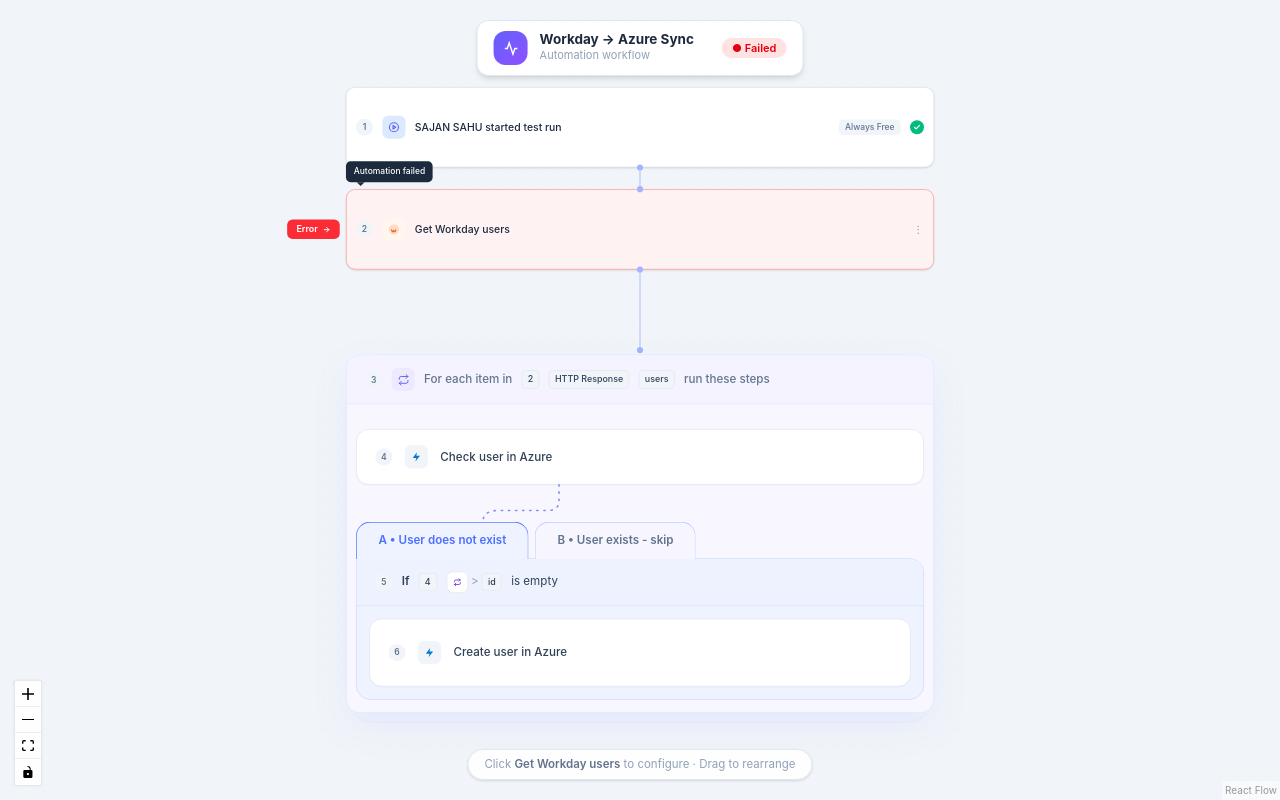
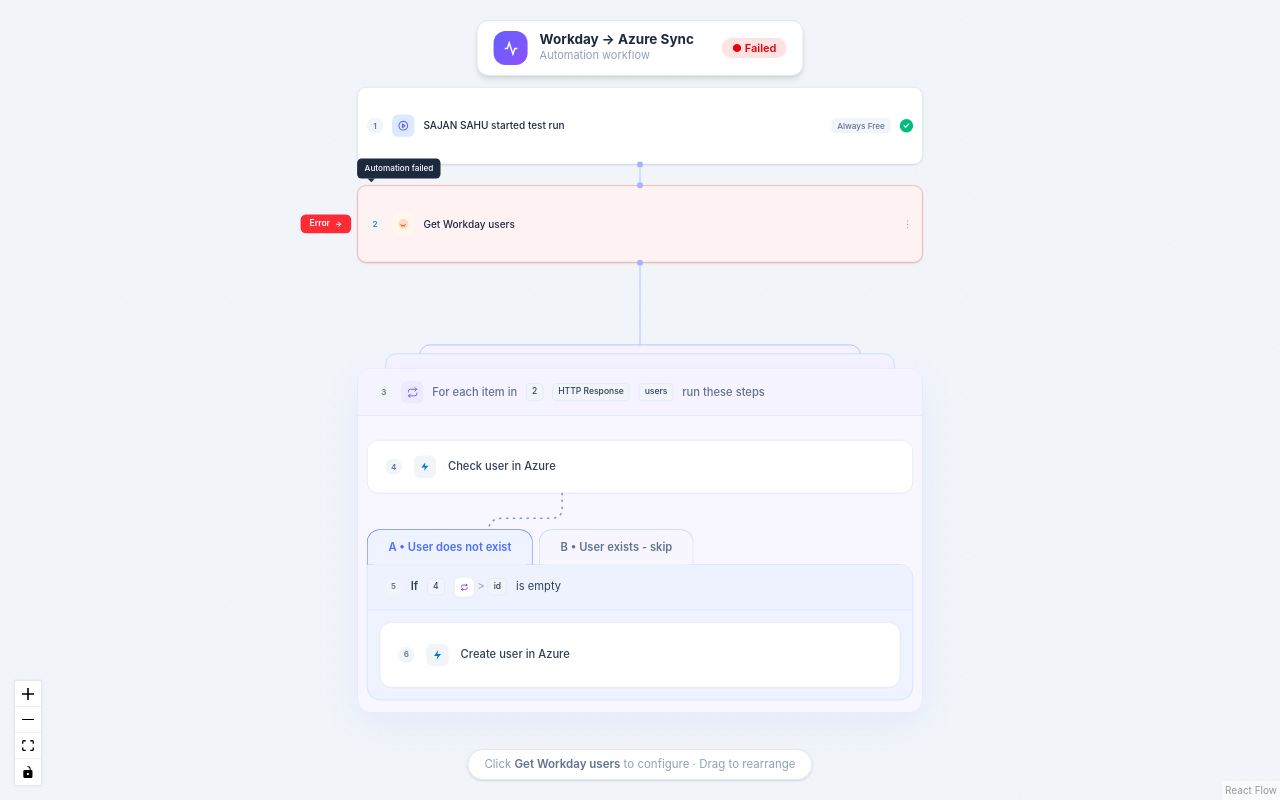
Before and after one commit to AnkurNayak/wokflow-ui, a React (Vite) app: page / in a window 1280 px wide. Built offline with nearby package versions, Linux system fonts and the light colour scheme.

Commit message:
update_stack_ui_

```diff
--- a/src/components/app-components/LoopBranchNode.tsx
+++ b/src/components/app-components/LoopBranchNode.tsx
@@ -14,19 +14,19 @@
     "M 176 0 C 176 12, 176 20, 176 26 C 176 34, 182 40, 194 40 L 270 40 C 286 40, 294 46, 294 58 L 294 64";
 
   return (
-    <div className="relative w-190">
+    <div className="relative w-190 pt-8">
       <Handle
         type="target"
         position={Position.Top}
         style={{
           ...nodeHandleStyle,
           left: "50%",
-          top: -6,
+          top: 26,
         }}
       />
 
-      <div className="absolute inset-x-4 top-0 h-full rounded-3xl border border-indigo-100/80 bg-indigo-50/30" />
-      <div className="absolute inset-x-2 top-3 h-full rounded-3xl border border-indigo-100/80 bg-indigo-50/40" />
+      <div className="absolute left-1/2 top-0 h-12 w-[78%] -translate-x-1/2 rounded-t-[14px] rounded-b-[10px] border border-indigo-300 bg-[#f5f3ff]" />
+      <div className="absolute left-1/2 top-3 h-12 w-[90%] -translate-x-1/2 rounded-t-[14px] rounded-b-[10px] border border-indigo-200 bg-[#f5f3ff]" />
 
       <div className="relative overflow-hidden rounded-[18px] border border-indigo-100 bg-[#f8f7ff] shadow-[0_18px_50px_rgba(119,102,255,0.08)]">
         <div className="flex items-center gap-3 border-b border-indigo-100 bg-[#f5f3ff] px-6 py-4">
```
